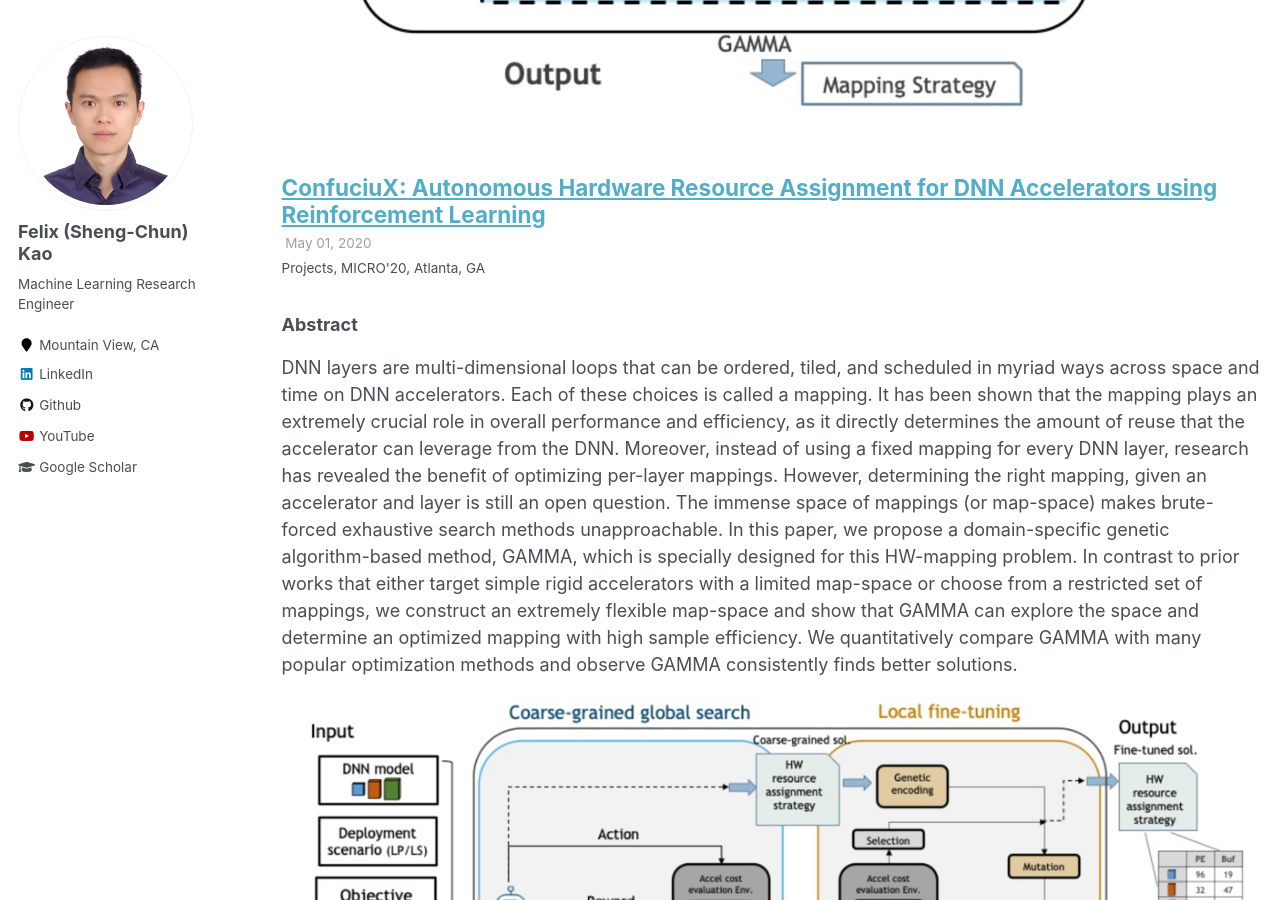
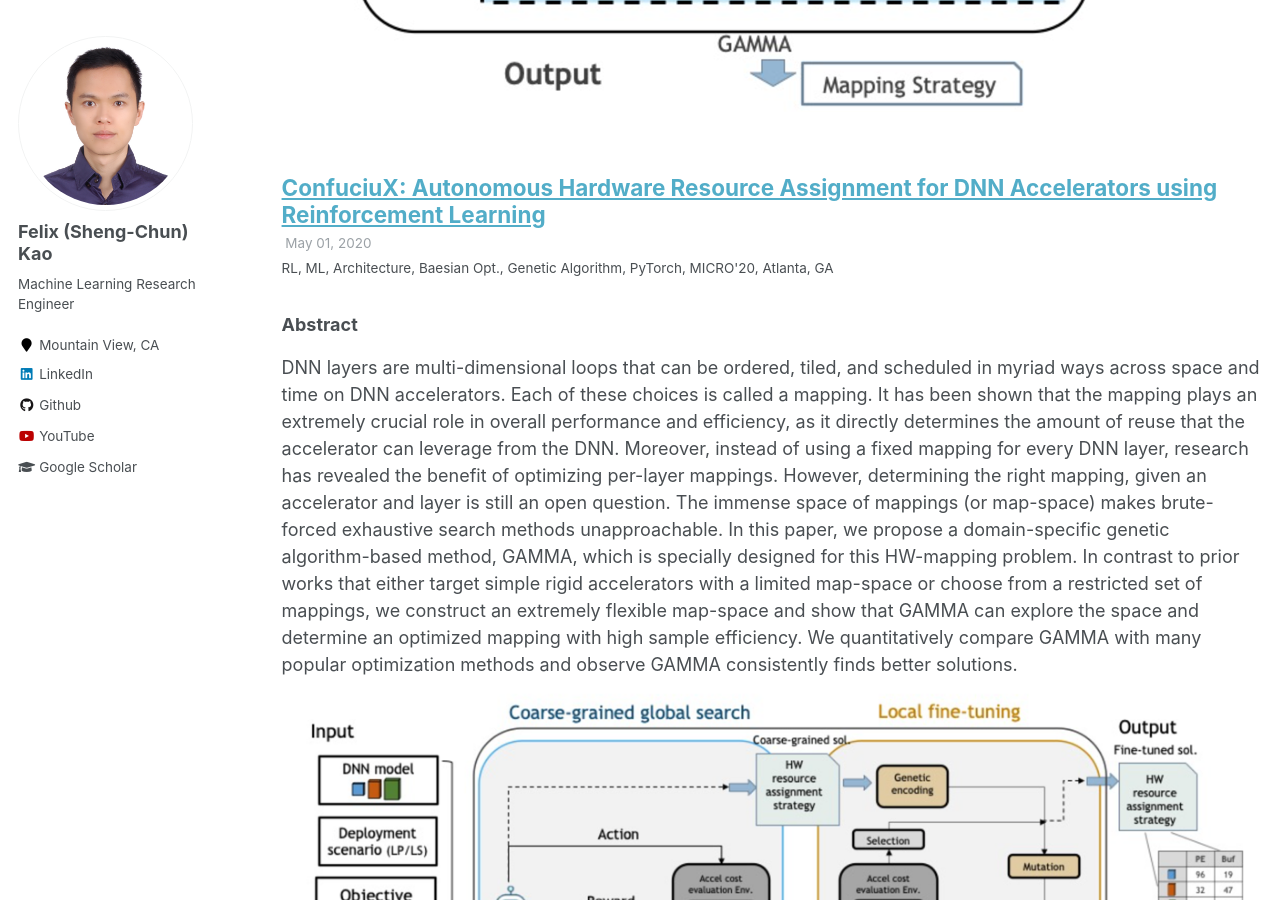
Before and after one commit to felix0901/felix, a Jekyll site: the page built from _pages/talks.html, in a window 1280 px wide and 900 px high, scrolled down 7459 px. Built offline with Jekyll 4.4.1, drawn with Linux system fonts in a browser that asks for light colours.

Commit message:
Update 2-confuciux.md

```diff
--- a/_talks/2-confuciux.md
+++ b/_talks/2-confuciux.md
@@ -1,7 +1,7 @@
 ---
 title: "ConfuciuX: Autonomous Hardware Resource Assignment for DNN Accelerators using Reinforcement Learning"
 collection: talks
-type: "Projects"
+type: "RL, ML, Architecture, Baesian Opt., Genetic Algorithm, PyTorch"
 permalink: /talks/2-confuciux
 venue: "MICRO'20"
 date: 2020-05-01
```
